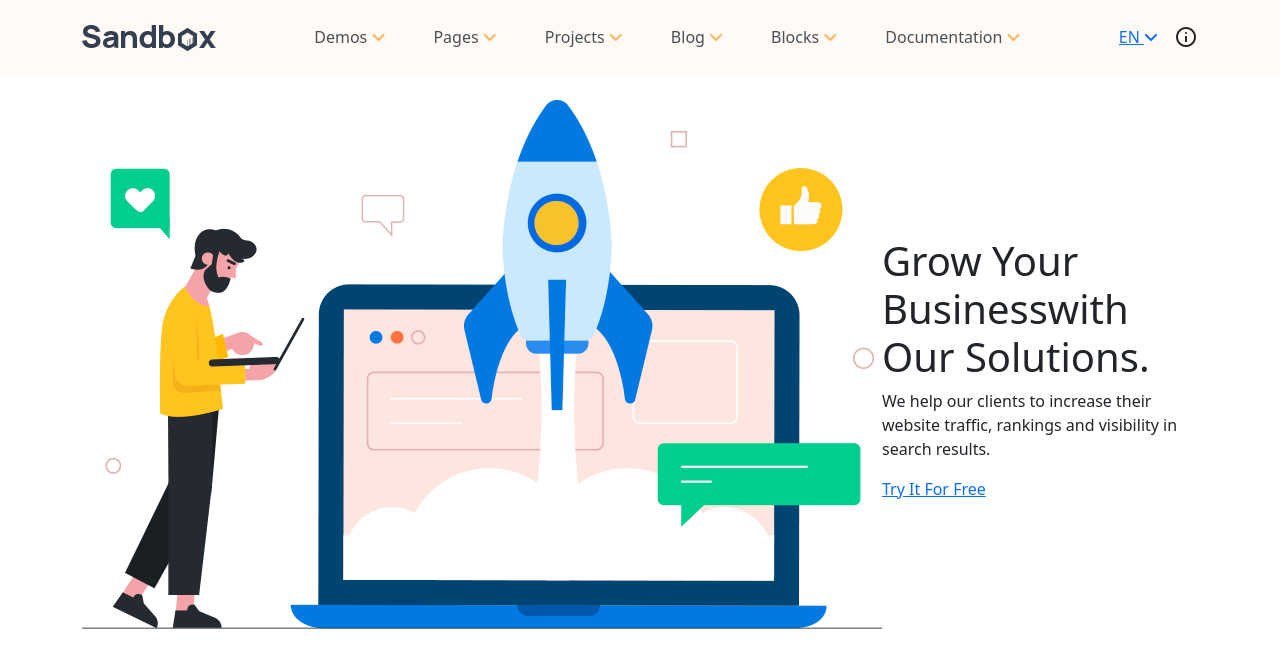
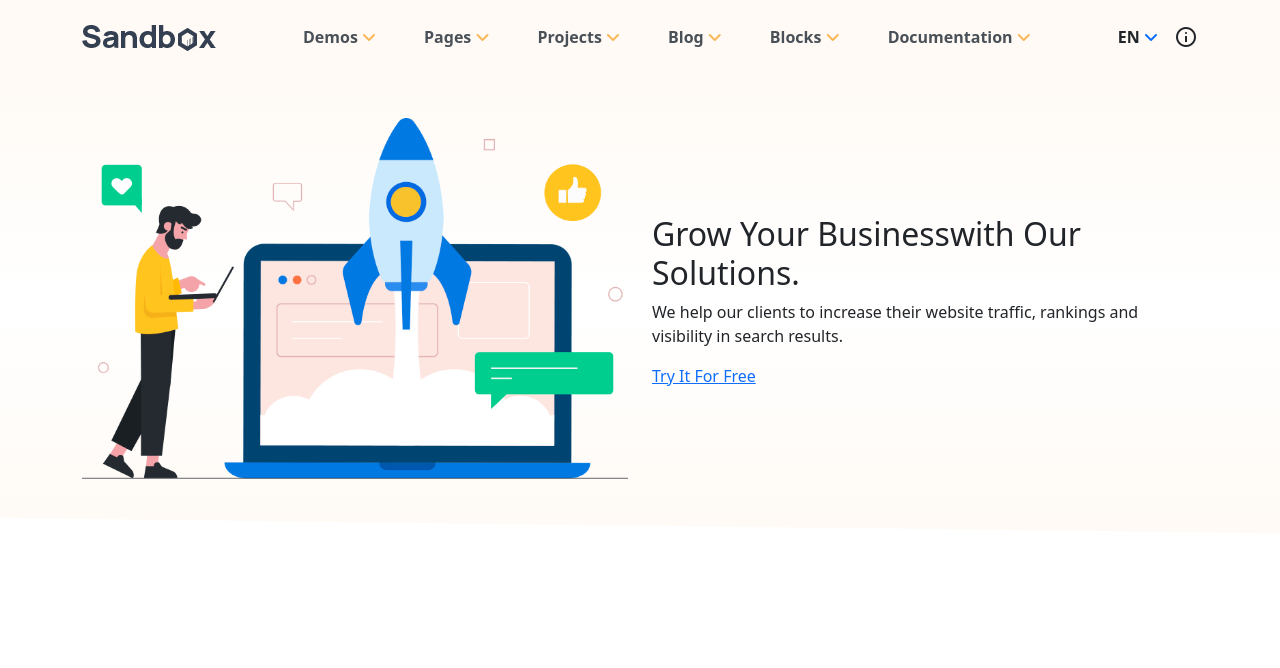
Before and after one commit to ankitpativala1405/SandBox_Bootstrap, a website: page index.html in a window 1280 px wide. Drawn offline with nearby package versions, Linux system fonts and the light colour scheme.

Commit message:
update || 04-07

```diff
--- a/CSS/style.css
+++ b/CSS/style.css
@@ -13,6 +13,11 @@ dl {
   margin-bottom: 0 !important;
 }
 
-.Rocket-image{
-  margin-top: 100px;
+.Rocket-image {
+  margin-top: 70px;
 }
+
+.bg-gradient-custom {
+  background: linear-gradient(to top, #fffaf5, #ffffff, #fffaf5);
+  clip-path: polygon(0% 0%, 100% 0%, 100% 100%, 0% 96.69%);
+}
--- a/index.html
+++ b/index.html
@@ -29,7 +29,7 @@
   </head>
   <body>
       <header
-        class="py-3 position-fixed w-100 top-0"
+        class="py-3 position-fixed w-100 top-0 z-1"
         style="background-color: #fffaf5"
       >
         <div
@@ -41,37 +41,37 @@
           <nav class="py-2 d-none d-lg-flex align-items-center">
             <ul class="d-flex gap-5 list-unstyled">
               <li>
-                <a href="#" class="text-decoration-none text-dark-emphasis"
+                <a href="#" class="text-decoration-none text-dark-emphasis fw-bold"
                   >Demos
                   <i class="fa-solid fa-angle-down" style="color: #fab758"></i
                 ></a>
               </li>
               <li>
-                <a href="#" class="text-decoration-none text-dark-emphasis"
+                <a href="#" class="text-decoration-none text-dark-emphasis fw-bold"
                   >Pages
                   <i class="fa-solid fa-angle-down" style="color: #fab758"></i
                 ></a>
               </li>
               <li>
-                <a href="#" class="text-decoration-none text-dark-emphasis"
+                <a href="#" class="text-decoration-none text-dark-emphasis fw-bold"
                   >Projects
                   <i class="fa-solid fa-angle-down" style="color: #fab758"></i
                 ></a>
               </li>
               <li>
-                <a href="#" class="text-decoration-none text-dark-emphasis"
+                <a href="#" class="text-decoration-none text-dark-emphasis fw-bold"
                   >Blog
                   <i class="fa-solid fa-angle-down" style="color: #fab758"></i
                 ></a>
               </li>
               <li>
-                <a href="#" class="text-decoration-none text-dark-emphasis"
+                <a href="#" class="text-decoration-none text-dark-emphasis fw-bold"
                   >Blocks
                   <i class="fa-solid fa-angle-down" style="color: #fab758"></i
                 ></a>
               </li>
               <li>
-                <a href="#" class="text-decoration-none text-dark-emphasis"
+                <a href="#" class="text-decoration-none text-dark-emphasis fw-bold"
                   >Documentation
                   <i class="fa-solid fa-angle-down" style="color: #fab758"></i
                 ></a>
@@ -83,8 +83,8 @@
             class="py-2 d-flex align-items-center justify-content-between gap-3 w-fit"
           >
             <div class="d-flex align-items-center gap-3">
-              <a href=""
-                >EN <i class="fa-solid fa-angle-down en-icon nav-en"></i
+              <a href="" class="fw-bold text-decoration-none text-dark"
+                >EN <i class="fa-solid fa-angle-down en-icon nav-en text-primary"></i
               ></a>
               <span class="material-symbols-outlined"> info </span>
             </div>
@@ -96,18 +96,19 @@
         </div>
       </header>
 
-      <section class="Rocket-image">
+      <div class="bg-gradient-custom">
+        <section class="Rocket-image py-5">
           <div class="container mx-auto">
-          <div class="d-flex justify-content-between align-items-center">
-            <div class="w-58">
+            <div class="row justify-content-center">
+              <div class="col-12 col-lg-6 justify-content-center">
                 <img
                   src="./asset/images/asset 52.png"
                   alt="Rocket Illustration"
-                class=""
+                  class="img-fluid"
                 />
               </div>
-            <div class="w-42">
-              <h1>Grow Your Businesswith Our Solutions.</h1>
+              <div class="col-12 col-lg-6 my-auto">
+                <h2 class="text-gray-900">Grow Your Businesswith Our Solutions.</h2>
                 <p>
                   We help our clients to increase their website traffic, rankings
                   and visibility in search results.
@@ -117,6 +118,7 @@
             </div>
           </div>
         </section>
+      </div>
 
       <!-- service section -->
 
```
Lines whose indentation alone changed are shown as unchanged.
